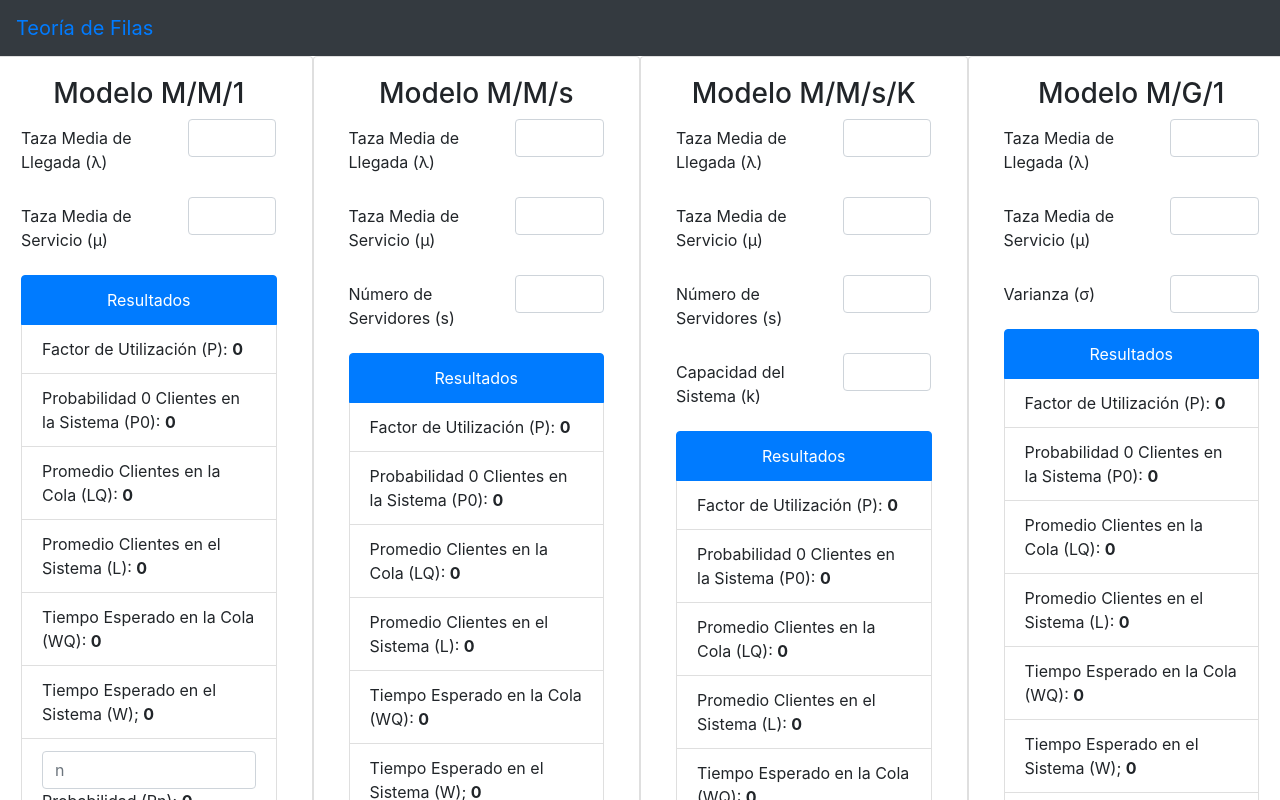
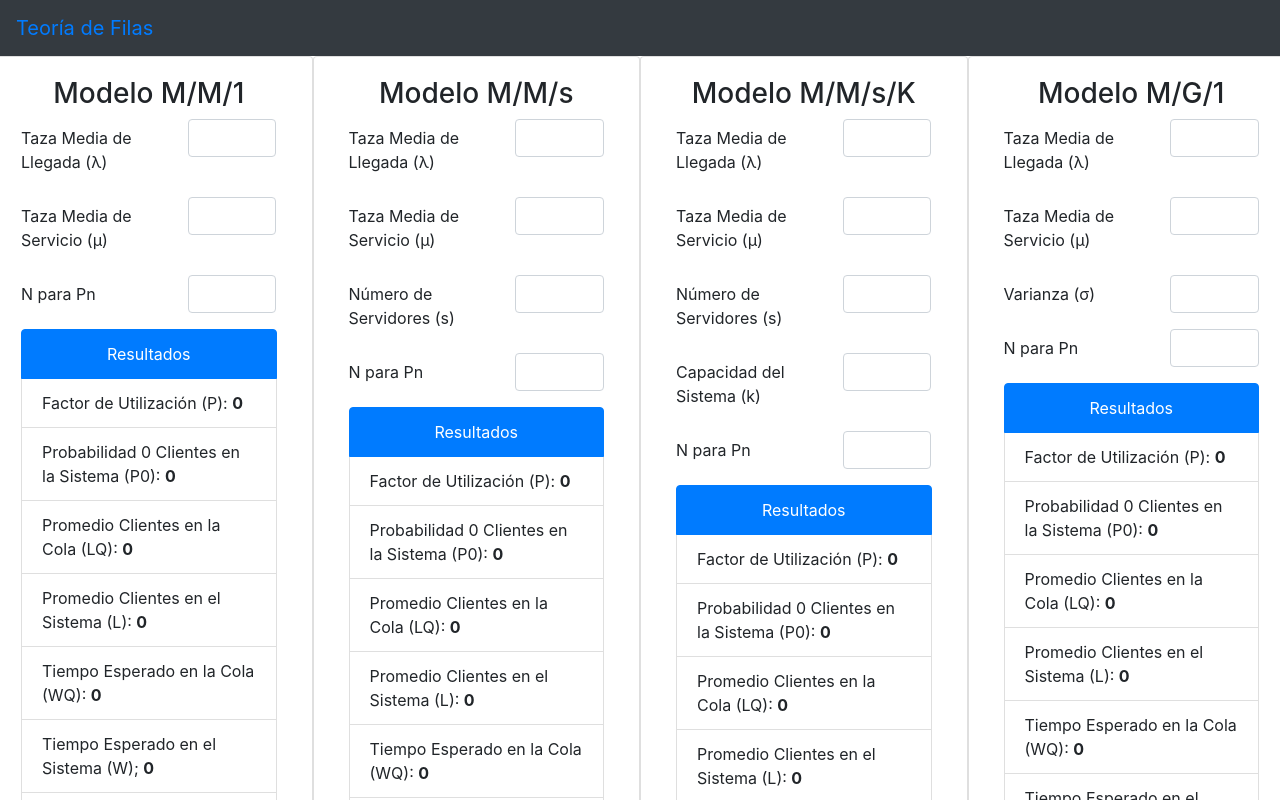
Before and after one commit to alfredopv/ProyectosM-todosCuantitativos, a React (Create React App) app in the folder proyecto2/: page / in a window 1280 px wide. Shown: the top 800 px of the page. Built offline with nearby package versions, Linux system fonts and the light colour scheme.

Commit message:
Ya están los cuatro métodos completados. Faltaría el costo total

```diff
--- a/proyecto2/src/Components/ModeloMG1/ModeloMG1.js
+++ b/proyecto2/src/Components/ModeloMG1/ModeloMG1.js
@@ -35,6 +35,17 @@ class ModeloMG1 extends Component {
   }
 
   handleSigmaChange (evt) {
+    if(Number(evt.target.value) < 0){
+      this.setState({ sigma: 0 }, () => {
+        this.calcularP();
+        this.calcularP0();
+        this.calcularLQ();
+        this.calcularL();
+        this.calcularWQ();
+        this.calcularW();
+        this.calcularPn();
+      });
+    }else{
       this.setState({ sigma: evt.target.value }, () => {
         this.calcularP();
         this.calcularP0();
@@ -42,14 +53,23 @@ class ModeloMG1 extends Component {
         this.calcularL();
         this.calcularWQ();
         this.calcularW();
-      if(this.state.lamda <= this.state.miu){
-        this.setState({ pn: 0 });
-        document.getElementById("inputN4").value = "";
+        this.calcularPn();
+      });
     }
-    });
   }
 
   handleMiuChange (evt) {
+    if(Number(evt.target.value) < 0){
+      this.setState({ miu: 0 }, () => {
+        this.calcularP();
+        this.calcularP0();
+        this.calcularLQ();
+        this.calcularL();
+        this.calcularWQ();
+        this.calcularW();
+        this.calcularPn();
+      });
+    }else{
       this.setState({ miu: evt.target.value }, () => {
         this.calcularP();
         this.calcularP0();
@@ -57,14 +77,23 @@ class ModeloMG1 extends Component {
         this.calcularL();
         this.calcularWQ();
         this.calcularW();
-      if(this.state.lamda <= this.state.miu){
-        this.setState({ pn: 0 });
-        document.getElementById("inputN4").value = "";
+        this.calcularPn();
+      });
     }
-    });
   }
 
   handleLamdaChange (evt) {
+    if(Number(evt.target.value) < 0){
+      this.setState({ lamda: 0 }, () => {
+        this.calcularP();
+        this.calcularP0();
+        this.calcularLQ();
+        this.calcularL();
+        this.calcularWQ();
+        this.calcularW();
+        this.calcularPn();
+      });
+    }else{
       this.setState({ lamda: evt.target.value }, () => {
         this.calcularP();
         this.calcularP0();
@@ -72,17 +101,21 @@ class ModeloMG1 extends Component {
         this.calcularL();
         this.calcularWQ();
         this.calcularW();
-      if(this.state.lamda <= this.state.miu){
-        this.setState({ pn: 0 });
-        document.getElementById("inputN4").value = "";
+        this.calcularPn();
+      });
     }
-    });
   }
 
   handleNChange (evt) {
+    if(Number(evt.target.value < 0)){
+      this.setState({ n: 0 }, () => {
+        this.calcularPn();
+      });
+    }else{
       this.setState({ n: evt.target.value }, () => {
         this.calcularPn();
       });
+    }
   }
 
   calcularP(){
@@ -131,7 +164,7 @@ class ModeloMG1 extends Component {
     const lamda = this.state.lamda;
     const miu = this.state.miu;
     const lq = this.calcularLQ();
-    let resultado = parseInt(lq/lamda);
+    let resultado = Number(lq/lamda);
     this.setState({ wq: resultado.toFixed(5) })
     return resultado;
   }
@@ -140,7 +173,7 @@ class ModeloMG1 extends Component {
     const lamda = this.state.lamda;
     const miu = this.state.miu;
     const wq = this.calcularWQ();
-    let resultado = parseInt(wq +  (1 / (miu)));
+    let resultado = Number(wq +  (1 / (miu)));
     this.setState({ w: resultado.toFixed(5) })
     return resultado;
   }
@@ -163,15 +196,20 @@ class ModeloMG1 extends Component {
                 <input className="form-control" type="number" min="1" id="example-text-input" onChange={this.handleMiuChange}/>
               </div>
             </div>
-
             <div className="form-group row">
               <label for="example-text-input" className="col-md-7 col-form-label">Varianza (σ)</label>
               <div className="col-md-5">
                 <input className="form-control" type="number" min="1" id="example-text-input" onChange={this.handleSigmaChange}/>
               </div>
             </div>
+            <div className="form-group row">
+              <label for="example-text-input" className="col-md-7 col-form-label">N para Pn</label>
+              <div className="col-md-5">
+                <input className="form-control" type="number" min="1" id="example-text-input" onChange={this.handleNChange}/>
+              </div>
+            </div>
           </form>
-          { this.state.lamda > this.state.miu ?
+          { Number(this.state.lamda) > Number(this.state.miu) ?
             <div class="alert alert-danger" role="alert">
               Sistema no estable
             </div> :
@@ -182,11 +220,8 @@ class ModeloMG1 extends Component {
                 <li className="list-group-item">Promedio Clientes en la Cola (LQ): <strong>{ this.state.lq }</strong></li>
                 <li className="list-group-item">Promedio Clientes en el Sistema (L): <strong>{ this.state.l }</strong></li>
                 <li className="list-group-item">Tiempo Esperado en la Cola (WQ): <strong>{ this.state.wq }</strong></li>
-                <li className="list-group-item">Tiempo Esperado en el Sistema (W); <strong>{ this.state.w }</strong></li>
-                <li className="list-group-item">
-                  <input className="form-control" type="number" min="1" id="inputN4" placeholder="n" onChange={this.handleNChange}/>
-                  Probabilidad (Pn); <strong>{ this.state.pn }</strong>
-                </li>
+                <li className="list-group-item">Tiempo Esperado en el Sistema (W): <strong>{ this.state.w }</strong></li>
+                <li className="list-group-item">Probabilidad (Pn): <strong>{ this.state.pn }</strong></li>
               </ul>
             }
         </div>
--- a/proyecto2/src/Components/ModeloMM1/ModeloMM1.js
+++ b/proyecto2/src/Components/ModeloMM1/ModeloMM1.js
@@ -29,6 +29,22 @@ class ModeloMM1 extends Component {
   }
 
   handleMiuChange (evt) {
+    if(Number(evt.target.value) < 0){
+      this.setState({ miu: 0 }, () => {
+        this.calcularP();
+        this.calcularP0();
+        this.calcularLQ();
+        this.calcularL();
+        this.calcularWQ();
+        this.calcularW();
+        this.calcularPn();
+        /*
+        if(this.state.lamda > this.state.miu){
+          this.setState({ pn: 0 });
+          document.getElementById("inputN1").value = "";
+        }*/
+      });
+    }else{
       this.setState({ miu: evt.target.value }, () => {
         this.calcularP();
         this.calcularP0();
@@ -36,14 +52,28 @@ class ModeloMM1 extends Component {
         this.calcularL();
         this.calcularWQ();
         this.calcularW();
-      if(this.state.lamda <= this.state.miu){
+        this.calcularPn();
+        /*
+        if(this.state.lamda > this.state.miu){
           this.setState({ pn: 0 });
           document.getElementById("inputN1").value = "";
+        }*/
+      });
     }
-    });
   }
 
   handleLamdaChange (evt) {
+    if(Number(evt.target.value) < 0){
+      this.setState({ lamda: 0 }, () => {
+        this.calcularP();
+        this.calcularP0();
+        this.calcularLQ();
+        this.calcularL();
+        this.calcularWQ();
+        this.calcularW();
+        this.calcularPn();
+      });
+    }else{
       this.setState({ lamda: evt.target.value }, () => {
         this.calcularP();
         this.calcularP0();
@@ -51,17 +81,21 @@ class ModeloMM1 extends Component {
         this.calcularL();
         this.calcularWQ();
         this.calcularW();
-      if(this.state.lamda <= this.state.miu){
-        this.setState({ pn: 0 });
-        document.getElementById("inputN1").value = "";
+        this.calcularPn();
+      });
     }
-    });
   }
 
   handleNChange (evt) {
+    if(Number(evt.target.value < 0)){
+      this.setState({ n: 0 }, () => {
+        this.calcularPn();
+      });
+    }else{
       this.setState({ n: evt.target.value }, () => {
         this.calcularPn();
       });
+    }
   }
 
   calcularP(){
@@ -130,18 +164,24 @@ class ModeloMM1 extends Component {
             <div className="form-group row">
               <label for="example-text-input" className="col-md-7 col-form-label">Taza Media de Llegada (λ)</label>
               <div className="col-md-5">
-                <input className="form-control" type="number" min="1" id="example-text-input" onChange={this.handleLamdaChange} />
+                <input className="form-control" type="number" min="1" max="100" id="example-text-input" onChange={this.handleLamdaChange} />
               </div>
             </div>
             <div className="form-group row">
               <label for="example-text-input" className="col-md-7 col-form-label">Taza Media de Servicio (μ)</label>
               <div className="col-md-5">
-                <input className="form-control" type="number" min="1" id="example-text-input" onChange={this.handleMiuChange}/>
+                <input className="form-control" type="number" min="1" max="100" id="example-text-input" onChange={this.handleMiuChange}/>
+              </div>
+            </div>
+            <div className="form-group row">
+              <label for="example-text-input" className="col-md-7 col-form-label">N para Pn</label>
+              <div className="col-md-5">
+                <input className="form-control" type="number" min="1" max="100" id="inputN1" onChange={this.handleNChange}/>
               </div>
             </div>
           </form>
-          { this.state.lamda > this.state.miu ?
-            <div class="alert alert-danger" role="alert">
+          { Number(this.state.lamda) > Number(this.state.miu) ?
+            <div className="alert alert-danger" role="alert">
               Sistema no estable
             </div> :
               <ul className="list-group">
@@ -152,10 +192,7 @@ class ModeloMM1 extends Component {
                 <li className="list-group-item">Promedio Clientes en el Sistema (L): <strong>{ this.state.l }</strong></li>
                 <li className="list-group-item">Tiempo Esperado en la Cola (WQ): <strong>{ this.state.wq }</strong></li>
                 <li className="list-group-item">Tiempo Esperado en el Sistema (W); <strong>{ this.state.w }</strong></li>
-                <li className="list-group-item">
-                  <input className="form-control" type="number" min="1" id="inputN1" placeholder="n" onChange={this.handleNChange}/>
-                  Probabilidad (Pn); <strong>{ this.state.pn }</strong>
-                </li>
+                <li className="list-group-item">Probabilidad (Pn); <strong>{ this.state.pn }</strong></li>
               </ul>
             }
         </div>
--- a/proyecto2/src/Components/ModeloMMS/ModeloMMS.js
+++ b/proyecto2/src/Components/ModeloMMS/ModeloMMS.js
@@ -68,51 +68,84 @@ class ModeloMMS extends Component {
   }
 
   handleMiuChange( evt ){
-    this.setState({ miu: evt.target.value }, () =>{
+    if(Number(evt.target.value) < 0){
+      this.setState({ miu: 0 }, () => {
         this.calcularP();
         this.calcularP0();
         this.calcularLQ();
         this.calcularL();
         this.calcularWQ();
         this.calcularW();
-      if(this.state.lamda <= (this.state.miu*this.state.servidores)){
-        this.setState({ pn: 0 });
-        document.getElementById("inputN2").value = "";
-      }
+        this.calcularPn();
       });
-  }
-  handleLamdaChange( evt ){
-    this.setState({ lamda: evt.target.value }, () =>{
+    }else{
+      this.setState({ miu: evt.target.value }, () => {
         this.calcularP();
         this.calcularP0();
         this.calcularLQ();
         this.calcularL();
         this.calcularWQ();
         this.calcularW();
-      if(this.state.lamda <= (this.state.miu*this.state.servidores)){
-        this.setState({ pn: 0 });
-        document.getElementById("inputN2").value = "";
-      }
+        this.calcularPn();
       });
     }
-  handleServidoresChange( evt ){
-    this.setState({ servidores: evt.target.value }, () =>{
+  }
+  handleLamdaChange( evt ){
+    if(Number(evt.target.value) < 0){
+      this.setState({ lamda: 0 }, () => {
         this.calcularP();
         this.calcularP0();
         this.calcularLQ();
         this.calcularL();
         this.calcularWQ();
         this.calcularW();
-      if(this.state.lamda <= (this.state.miu*this.state.servidores)){
-        this.setState({ pn: 0 });
-        document.getElementById("inputN2").value = "";
-      }
+        this.calcularPn();
+      });
+    }else{
+      this.setState({ lamda: evt.target.value }, () => {
+        this.calcularP();
+        this.calcularP0();
+        this.calcularLQ();
+        this.calcularL();
+        this.calcularWQ();
+        this.calcularW();
+        this.calcularPn();
       });
     }
+  }
+  handleServidoresChange( evt ){
+    if(Number(evt.target.value) < 0){
+      this.setState({ servidores: 0 }, () => {
+        this.calcularP();
+        this.calcularP0();
+        this.calcularLQ();
+        this.calcularL();
+        this.calcularWQ();
+        this.calcularW();
+        this.calcularPn();
+      });
+    }else{
+      this.setState({ servidores: evt.target.value }, () => {
+        this.calcularP();
+        this.calcularP0();
+        this.calcularLQ();
+        this.calcularL();
+        this.calcularWQ();
+        this.calcularW();
+        this.calcularPn();
+      });
+    }
+  }
   handleNChange( evt ){
+    if(Number(evt.target.value < 0)){
+      this.setState({ n: 0 }, () => {
+        this.calcularPn();
+      });
+    }else{
       this.setState({ n: evt.target.value }, () => {
         this.calcularPn();
       });
+    }
   }
 
   calcularLQ(){
@@ -188,8 +221,14 @@ class ModeloMMS extends Component {
                 <input className="form-control" type="number" min="1" id="example-text-input" onChange={this.handleServidoresChange} />
               </div>
             </div>
+            <div className="form-group row">
+              <label for="example-text-input" className="col-md-7 col-form-label">N para Pn</label>
+              <div className="col-md-5">
+                <input className="form-control" type="number" min="1" id="example-text-input" onChange={this.handleNChange} />
+              </div>
+            </div>
           </form>
-          { this.state.lamda > (this.state.miu*this.state.servidores) ?
+          { Number(this.state.lamda) > (Number(this.state.miu)*Number(this.state.servidores)) ?
             <div class="alert alert-danger" role="alert">
               Sistema no estable
             </div> :
@@ -201,10 +240,7 @@ class ModeloMMS extends Component {
                 <li className="list-group-item">Promedio Clientes en el Sistema (L): <strong>{ this.state.l }</strong></li>
                 <li className="list-group-item">Tiempo Esperado en la Cola (WQ): <strong>{ this.state.wq }</strong></li>
                 <li className="list-group-item">Tiempo Esperado en el Sistema (W); <strong>{ this.state.w }</strong></li>
-                <li className="list-group-item">
-                  <input className="form-control" type="number" min="1" id="inputN2" placeholder="n" onChange={this.handleNChange}/>
-                  Probabilidad (Pn); <strong>{ this.state.pn }</strong>
-                </li>
+                <li className="list-group-item">Probabilidad (Pn); <strong>{ this.state.pn }</strong></li>
               </ul>
             }
         </div>
--- a/proyecto2/src/Components/ModeloMMSK/ModeloMMSK.js
+++ b/proyecto2/src/Components/ModeloMMSK/ModeloMMSK.js
@@ -35,6 +35,17 @@ class ModeloMMSK extends Component {
   }
 
   handleMiuChange( evt ){
+    if(Number(evt.target.value) < 0){
+      this.setState({ miu: 0 }, () =>{
+        this.calcularP();
+        this.calcularP0();
+        this.calcularLQ();
+        this.calcularWQ();
+        this.calcularW();
+        this.calcularL();
+        this.calcularPn();
+      });
+    }else{
       this.setState({ miu: evt.target.value }, () =>{
         this.calcularP();
         this.calcularP0();
@@ -42,13 +53,22 @@ class ModeloMMSK extends Component {
         this.calcularWQ();
         this.calcularW();
         this.calcularL();
-      if(this.state.lamda <= (this.state.miu*this.state.servidores)){
-        this.setState({ pn: 0 });
-        document.getElementById("inputN3").value = "";
-      }
+        this.calcularPn();
       });
     }
+  }
   handleLamdaChange( evt ){
+    if(Number(evt.target.value) < 0){
+      this.setState({ lamda: 0 }, () =>{
+        this.calcularP();
+        this.calcularP0();
+        this.calcularLQ();
+        this.calcularWQ();
+        this.calcularW();
+        this.calcularL();
+        this.calcularPn();
+      });
+    }else{
       this.setState({ lamda: evt.target.value }, () =>{
         this.calcularP();
         this.calcularP0();
@@ -56,13 +76,22 @@ class ModeloMMSK extends Component {
         this.calcularWQ();
         this.calcularW();
         this.calcularL();
-      if(this.state.lamda <= (this.state.miu*this.state.servidores)){
-        this.setState({ pn: 0 });
-        document.getElementById("inputN3").value = "";
+        this.calcularPn();
+      });
     }
   }
-  )};
   handleServidoresChange( evt ){
+    if(Number(evt.target.value) < 0){
+      this.setState({ servidores: 0 }, () =>{
+        this.calcularP();
+        this.calcularP0();
+        this.calcularLQ();
+        this.calcularWQ();
+        this.calcularW();
+        this.calcularL();
+        this.calcularPn();
+      });
+    }else{
       this.setState({ servidores: evt.target.value }, () =>{
         this.calcularP();
         this.calcularP0();
@@ -70,13 +99,22 @@ class ModeloMMSK extends Component {
         this.calcularWQ();
         this.calcularW();
         this.calcularL();
-      if(this.state.lamda <= (this.state.miu*this.state.servidores)){
-        this.setState({ pn: 0 });
-        document.getElementById("inputN3").value = "";
+        this.calcularPn();
+      });
     }
   }
-  )};
   handleKChange( evt ){
+    if(Number(evt.target.value) < 0){
+      this.setState({ k: 0 }, () =>{
+        this.calcularP();
+        this.calcularP0();
+        this.calcularLQ();
+        this.calcularWQ();
+        this.calcularW();
+        this.calcularL();
+        this.calcularPn();
+      });
+    }else{
       this.setState({ k: evt.target.value }, () =>{
         this.calcularP();
         this.calcularP0();
@@ -84,16 +122,20 @@ class ModeloMMSK extends Component {
         this.calcularWQ();
         this.calcularW();
         this.calcularL();
-      if(this.state.lamda <= (this.state.miu*this.state.servidores)){
-        this.setState({ pn: 0 });
-        document.getElementById("inputN3").value = "";
+        this.calcularPn();
+      });
     }
   }
-  )};
   handleNChange (evt) {
+    if(Number(evt.target.value < 0)){
+      this.setState({ n: 0 }, () => {
+        this.calcularPn();
+      });
+    }else{
       this.setState({ n: evt.target.value }, () => {
         this.calcularPn();
       });
+    }
   }
   factorial(n){
     let res = 1;
@@ -231,17 +273,23 @@ class ModeloMMSK extends Component {
             <div className="form-group row">
               <label for="example-text-input" className="col-md-7 col-form-label">Número de Servidores (s)</label>
               <div className="col-md-5">
-                <input className="form-control" type="number" min="2" id="example-text-input" onChange={this.handleServidoresChange} />
+                <input className="form-control" type="number" min="1" id="example-text-input" onChange={this.handleServidoresChange} />
               </div>
             </div>
             <div className="form-group row">
               <label for="example-text-input" className="col-md-7 col-form-label">Capacidad del Sistema (k)</label>
               <div className="col-md-5">
-                <input className="form-control" type="number" min="2" id="example-text-input" onChange={this.handleKChange} />
+                <input className="form-control" type="number" min="1" id="example-text-input" onChange={this.handleKChange} />
+              </div>
+            </div>
+            <div className="form-group row">
+              <label for="example-text-input" className="col-md-7 col-form-label">N para Pn</label>
+              <div className="col-md-5">
+                <input className="form-control" type="number" min="0" id="example-text-input" onChange={this.handleNChange} />
               </div>
             </div>
           </form>
-          { this.state.lamda > (this.state.miu*this.state.servidores) ?
+          { Number(this.state.lamda) > (Number(this.state.miu)*Number(this.state.servidores))?
             <div class="alert alert-danger" role="alert">
               Sistema no estable
             </div> :
@@ -253,10 +301,7 @@ class ModeloMMSK extends Component {
               <li className="list-group-item">Promedio Clientes en el Sistema (L): <strong>{ this.state.l }</strong></li>
               <li className="list-group-item">Tiempo Esperado en la Cola (WQ): <strong>{ this.state.wq }</strong></li>
               <li className="list-group-item">Tiempo Esperado en el Sistema (W); <strong>{ this.state.w }</strong></li>
-              <li className="list-group-item">
-                <input className="form-control" type="number" min="1" id="inputN3" placeholder="n" onChange={this.handleNChange}/>
-                Probabilidad (Pn); <strong>{ this.state.pn }</strong>
-              </li>
+              <li className="list-group-item">Probabilidad (Pn); <strong>{ this.state.pn }</strong></li>
             </ul>
           }
         </div>
```
Lines whose indentation alone changed are shown as unchanged.
